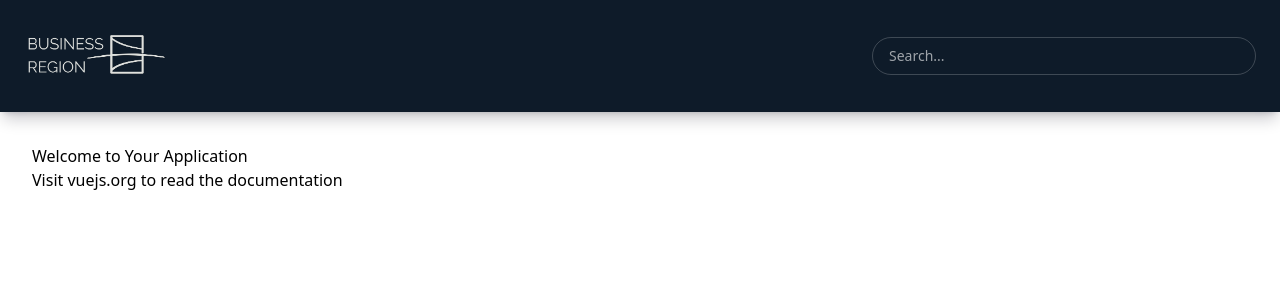
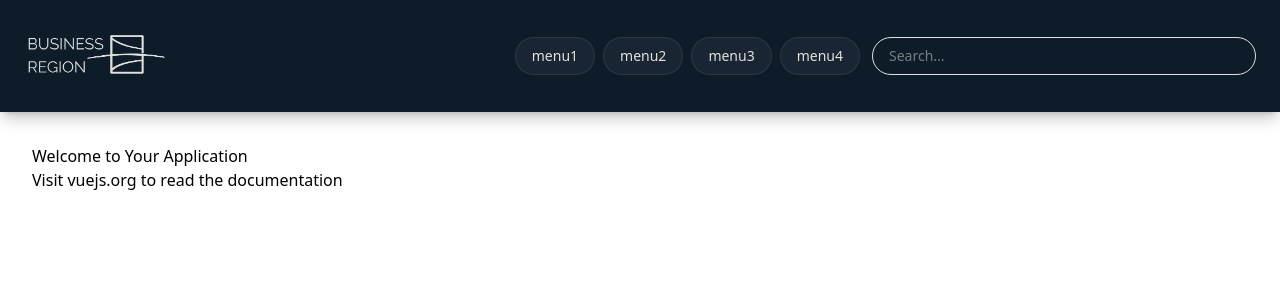
Before and after one commit to Whoopie058/exam-2026-business-de-dk, a Vue app: page / in a window 1280 px wide. Shown: the top 300 px of the page. Built offline with nearby package versions, Linux system fonts and the light colour scheme.

Commit message:
Menu Drop Down Buttons
Made some menu drop-down buttons and removed focus ring around search bar

```diff
--- a/src/components/Header.vue
+++ b/src/components/Header.vue
@@ -1,17 +1,48 @@
 <template>
   <header class="flex w-full items-center justify-between gap-4 bg-[#0E1B29] px-6 py-4 shadow-lg shadow-slate-950/20">
-    <div class="flex min-w-0 flex-1 items-center">
+    <div class="flex shrink-0 items-center">
       <div class="flex items-center">
         <img src="/Logo-Tekst.png" alt="Logo" class="h-20 w-auto" />
       </div>
     </div>
 
-    <div class="flex flex-1 justify-end">
+    <div class="flex flex-1 items-center justify-end gap-3">
+      <div class="flex items-center gap-2">
+        <div
+          v-for="menu in menus"
+          :key="menu.name"
+          class="relative"
+          @mouseleave="closeMenu"
+        >
+          <button
+            type="button"
+            class="rounded-full border border-white/10 bg-white/5 px-4 py-2 text-sm font-medium text-white transition hover:bg-white/10 focus:outline-none focus:ring-2 focus:ring-cyan-200/30"
+            @click="toggleMenu(menu.name)"
+          >
+            {{ menu.name }}
+          </button>
+
+          <div
+            v-show="activeMenu === menu.name"
+            class="absolute left-1/2 top-full z-20 mt-3 w-44 -translate-x-1/2 rounded-2xl border border-white/10 bg-[#132638] p-2 shadow-xl shadow-slate-950/30"
+          >
+            <a
+              v-for="item in menu.items"
+              :key="item"
+              href="#"
+              class="block rounded-xl px-3 py-2 text-sm text-slate-100 transition hover:bg-white/10"
+            >
+              {{ item }}
+            </a>
+          </div>
+        </div>
+      </div>
+
       <input
         v-model="searchQuery"
         type="text"
         placeholder="Search..."
-        class="w-full max-w-sm rounded-full border border-white/20 bg-transparent px-4 py-2 text-sm text-white outline-none transition placeholder:text-white/60 focus:border-cyan-300 focus:ring-2 focus:ring-cyan-200/30"
+        class="w-full max-w-sm rounded-full border border-color-white bg-transparent px-4 py-2 text-sm text-white outline-none"
         @input="handleSearch"
       />
     </div>
@@ -21,8 +52,35 @@
 <script setup>
 import { ref } from 'vue'
 
-// comment here
 const searchQuery = ref('')
+const activeMenu = ref('')
+
+const menus = [
+  {
+    name: 'menu1',
+    items: ['menu1 option 1', 'menu1 option 2', 'menu1 option 3'],
+  },
+  {
+    name: 'menu2',
+    items: ['menu2 option 1', 'menu2 option 2', 'menu2 option 3'],
+  },
+  {
+    name: 'menu3',
+    items: ['menu3 option 1', 'menu3 option 2', 'menu3 option 3'],
+  },
+  {
+    name: 'menu4',
+    items: ['menu4 option 1', 'menu4 option 2', 'menu4 option 3'],
+  },
+]
+
+const toggleMenu = (name) => {
+  activeMenu.value = activeMenu.value === name ? '' : name
+}
+
+const closeMenu = () => {
+  activeMenu.value = ''
+}
 
 
 const handleSearch = () => {
--- a/src/style.css
+++ b/src/style.css
@@ -7,3 +7,14 @@
 	min-height: 100%;
 	width: 100%;
 }
+
+
+
+:root {
+    /*color swatches*/
+    --Blue-1: #1B263B;
+    --Blue-2: #415A77;
+    --Dark-BLue: #0D1B2A;
+    --Light-Blue: #778DA9;
+    --color-white: #E0E1DD;
+}
```
